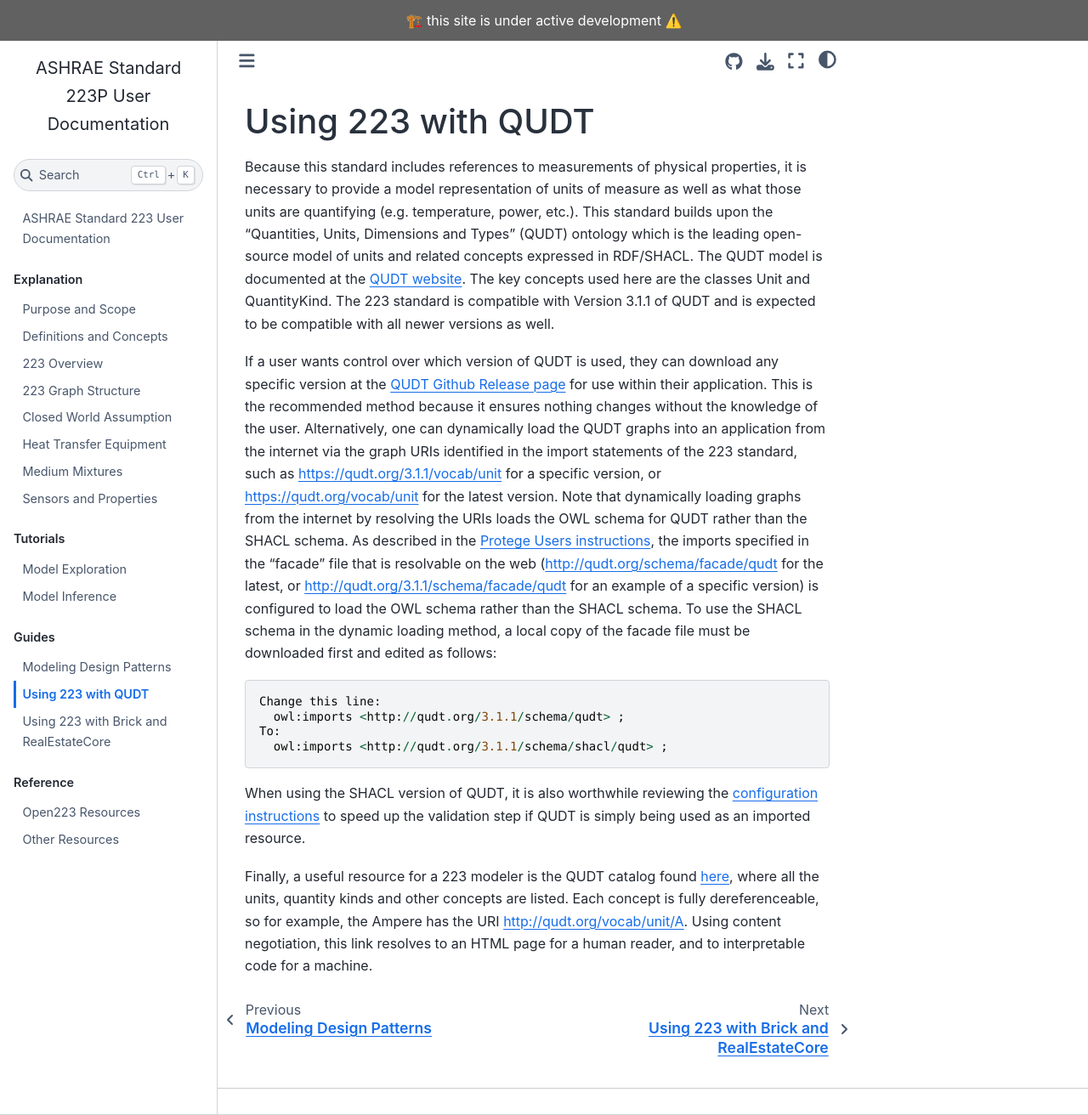
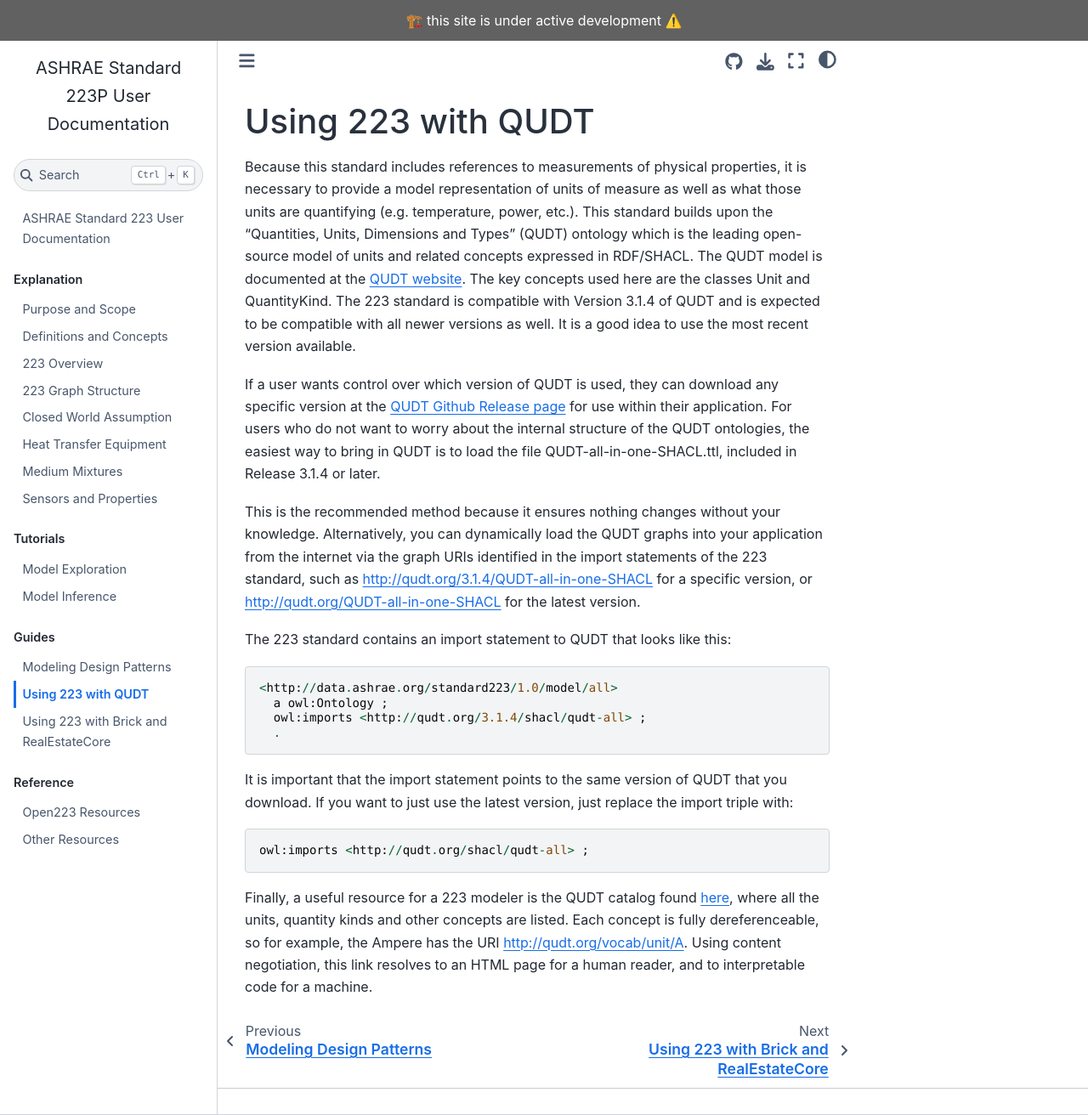
Before and after one commit to open223/docs.open223.info, a Jupyter Book: the page built from guides/qudt.md, in a window 1280 px wide and 1312 px high. Shown: the whole window at 85% size. Built offline with Jupyter Book 1.0.4 settings and Sphinx 7.4.7 and the Sphinx Book theme 1.1.4, drawn with Linux system fonts in a browser that asks for light colours.

Commit message:
Updated the QUDT documentation

````diff
--- a/guides/qudt.md
+++ b/guides/qudt.md
@@ -1,27 +1,27 @@
 (qudt)=
 # Using 223 with QUDT
 
-Because this standard includes references to measurements of physical properties, it is necessary to provide a model representation of units of measure as well as what those units are quantifying (e.g. temperature, power, etc.). This standard builds upon the "Quantities, Units, Dimensions and Types" (QUDT) ontology which is the leading open-source model of units and related concepts expressed in RDF/SHACL. The QUDT model is documented at the [QUDT website](https://qudt.org). The key concepts used here are the classes Unit and QuantityKind. The 223 standard is compatible with Version 3.1.1 of QUDT and is expected to be compatible with
-all newer versions as well.
+Because this standard includes references to measurements of physical properties, it is necessary to provide a model representation of units of measure as well as what those units are quantifying (e.g. temperature, power, etc.). This standard builds upon the "Quantities, Units, Dimensions and Types" (QUDT) ontology which is the leading open-source model of units and related concepts expressed in RDF/SHACL. The QUDT model is documented at the [QUDT website](https://qudt.org). The key concepts used here are the classes Unit and QuantityKind. The 223 standard is compatible with Version 3.1.4 of QUDT and is expected to be compatible with
+all newer versions as well. It is a good idea to use the most recent version available.
 
 If a user wants control over which version of QUDT is used, they can download any specific version at the
 [QUDT Github Release page](https://github.com/qudt/qudt-public-repo/releases) for use within their
-application. This is the recommended method because it ensures nothing changes without the knowledge of the
-user. Alternatively, one can dynamically load the QUDT graphs into an application from the internet via the
-graph URIs identified in the import statements of the 223 standard, such as https://qudt.org/3.1.1/vocab/unit
-for a specific version, or https://qudt.org/vocab/unit for the latest version.
-Note that dynamically loading graphs from the internet by resolving the URIs loads the OWL schema
-for QUDT rather than the SHACL schema. As described in the
-[Protege Users instructions](https://github.com/qudt/qudt-public-repo#protege-users), the imports
-specified in the "facade" file that is resolvable on the web (http://qudt.org/schema/facade/qudt for the latest, or http://qudt.org/3.1.1/schema/facade/qudt for an example of a specific version) is configured to load the OWL schema rather than the SHACL schema. To use the SHACL schema in the dynamic loading method, a local copy of the facade file must be downloaded first and edited as follows:
+application. For users who do not want to worry about the internal structure of the QUDT ontologies, the easiest way to bring in QUDT is to load the file QUDT-all-in-one-SHACL.ttl, included in Release 3.1.4 or later.
+
+This is the recommended method because it ensures nothing changes without your knowledge. Alternatively, you can dynamically load the QUDT graphs into your application from the internet via the
+graph URIs identified in the import statements of the 223 standard, such as http://qudt.org/3.1.4/QUDT-all-in-one-SHACL
+for a specific version, or http://qudt.org/QUDT-all-in-one-SHACL for the latest version.
+
+The 223 standard contains an import statement to QUDT that looks like this:
 ```
-Change this line:
-  owl:imports <http://qudt.org/3.1.1/schema/qudt> ;
-To:
-  owl:imports <http://qudt.org/3.1.1/schema/shacl/qudt> ;
+<http://data.ashrae.org/standard223/1.0/model/all>
+  a owl:Ontology ;
+  owl:imports <http://qudt.org/3.1.4/shacl/qudt-all> ;
+  .
+```
+It is important that the import statement points to the same version of QUDT that you download. If you want to just use the latest version, just replace the import triple with:
+```
+owl:imports <http://qudt.org/shacl/qudt-all> ;
 ```
 
-When using the SHACL version of QUDT, it is also worthwhile reviewing the [configuration instructions](https://github.com/qudt/qudt-public-repo#configuration-for-qudt-users-versus-qudt-developers) to speed up the validation step if QUDT is simply being used
-as an imported resource.
-
-Finally, a useful resource for a 223 modeler is the QUDT catalog found [here](https://www.qudt.org/2.1/catalog/qudt-catalog.html), where all the units, quantity kinds and other concepts are listed. Each concept is fully dereferenceable, so for example, the Ampere has the URI http://qudt.org/vocab/unit/A. Using content negotiation, this link resolves to an HTML page for a human reader, and to interpretable code for a machine.
+Finally, a useful resource for a 223 modeler is the QUDT catalog found [here](https://www.qudt.org/catalog/qudt-catalog.html), where all the units, quantity kinds and other concepts are listed. Each concept is fully dereferenceable, so for example, the Ampere has the URI http://qudt.org/vocab/unit/A. Using content negotiation, this link resolves to an HTML page for a human reader, and to interpretable code for a machine.
````
